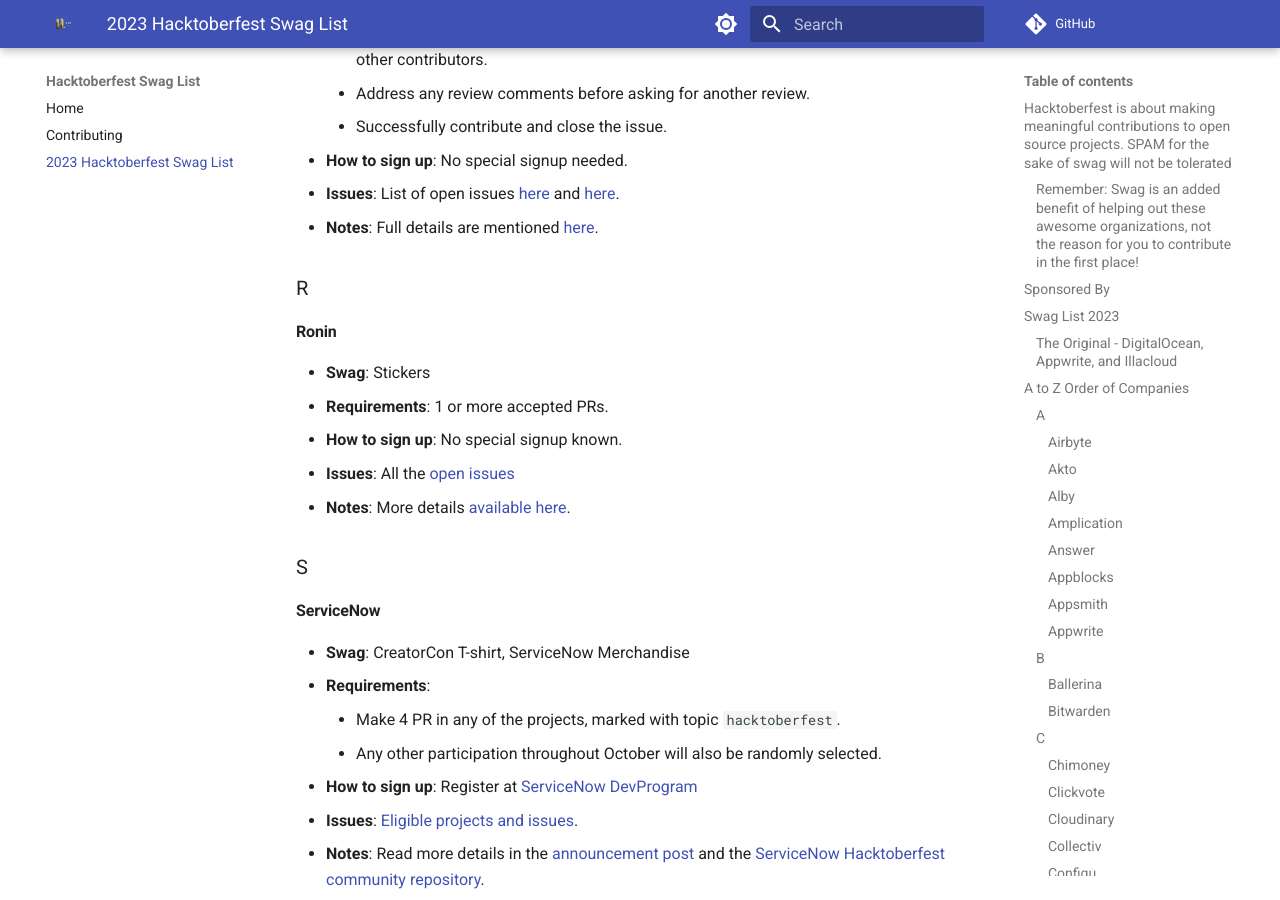
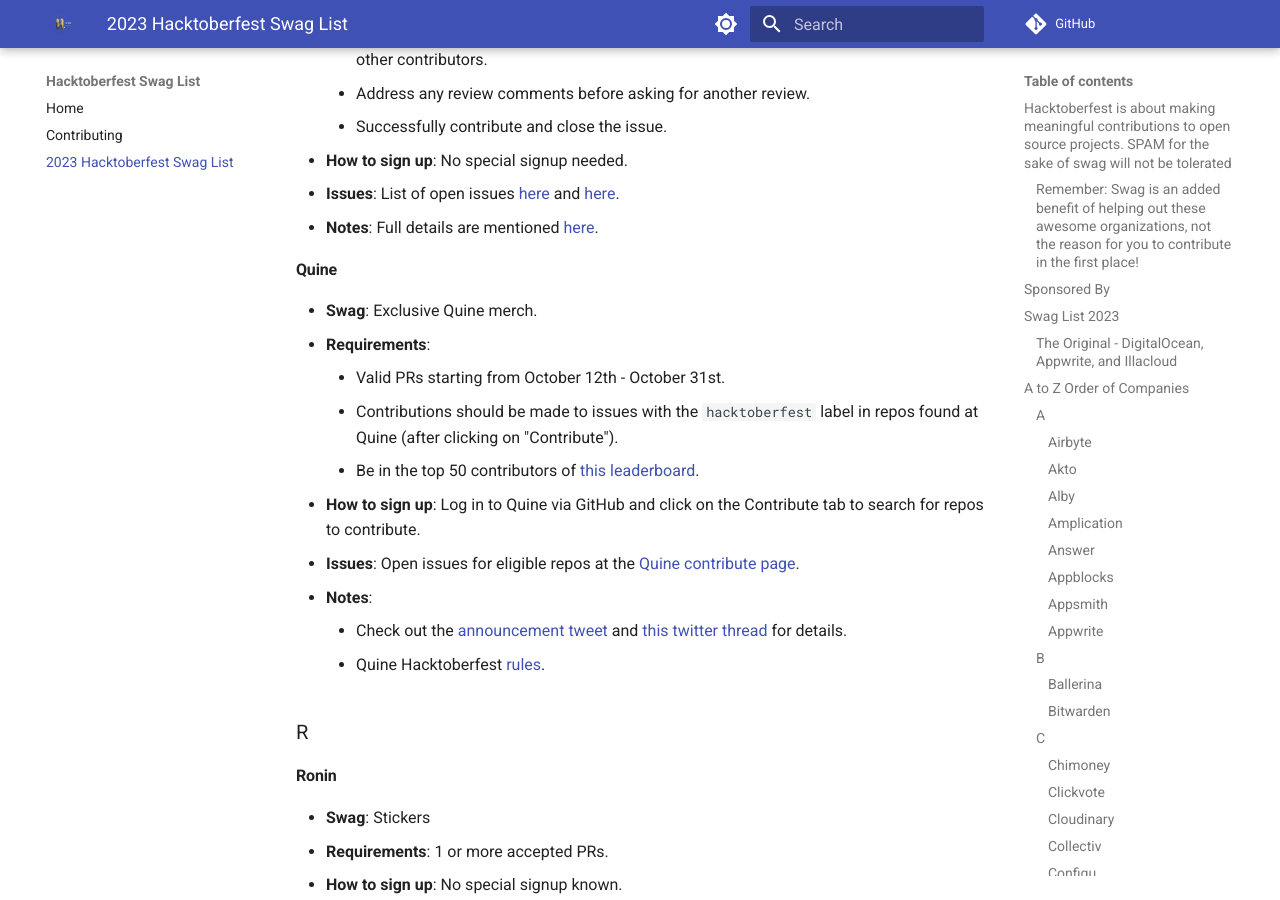
Before and after one commit to crweiner/hacktoberfest-swag-list, an MkDocs documentation site: the page built from docs/list.md, in a window 1280 px wide and 900 px high, scrolled down 16689 px. Built offline with MkDocs 1.6.1 and Material for MkDocs 9.7.7, drawn with Linux system fonts in a browser that asks for light colours; plug-ins that fetch from the network failed and are left out; comment, search, counter and statistics services are not loaded.

Commit message:
Added Quine to the list (#826)

```diff
--- a/docs/list.md
+++ b/docs/list.md
@@ -546,6 +546,19 @@
 - **Issues**: List of open issues [here](https://github.com/questdb/questdb/issues?q=is%3Aopen+is%3Aissue+label%3Ahacktoberfest) and [here](https://github.com/questdb/ui/issues?q=is%3Aissue+is%3Aopen++label%3Ahacktoberfest+).
 - **Notes**: Full details are mentioned [here](https://questdb.io/blog/hacktoberfest-2023-questdb/).
 
+#### **Quine**
+
+- **Swag**: Exclusive Quine merch.
+- **Requirements**:
+    - Valid PRs starting from October 12th - October 31st.
+    - Contributions should be made to issues  with the `hacktoberfest` label in repos found at Quine (after clicking on "Contribute").
+    - Be in the top 50 contributors of [this leaderboard](https://quine.sh/hacktoberfest?type=developers&sortBy=col1&taggedPrsOnly=true).
+- **How to sign up**: Log in to Quine via GitHub and click on the Contribute tab to search for repos to contribute.
+- **Issues**: Open issues for eligible repos at the [Quine contribute page](https://quine.sh/contribute).
+- **Notes**:
+    - Check out the [announcement tweet](https://twitter.com/quine_sh/status/1712434350921322818) and [this twitter thread](https://twitter.com/quine_sh/status/1712081594431782973) for details.
+    - Quine Hacktoberfest [rules](https://docs.quine.sh/misc/hacktoberfest).
+
 ### R
 
 #### **Ronin**
```
